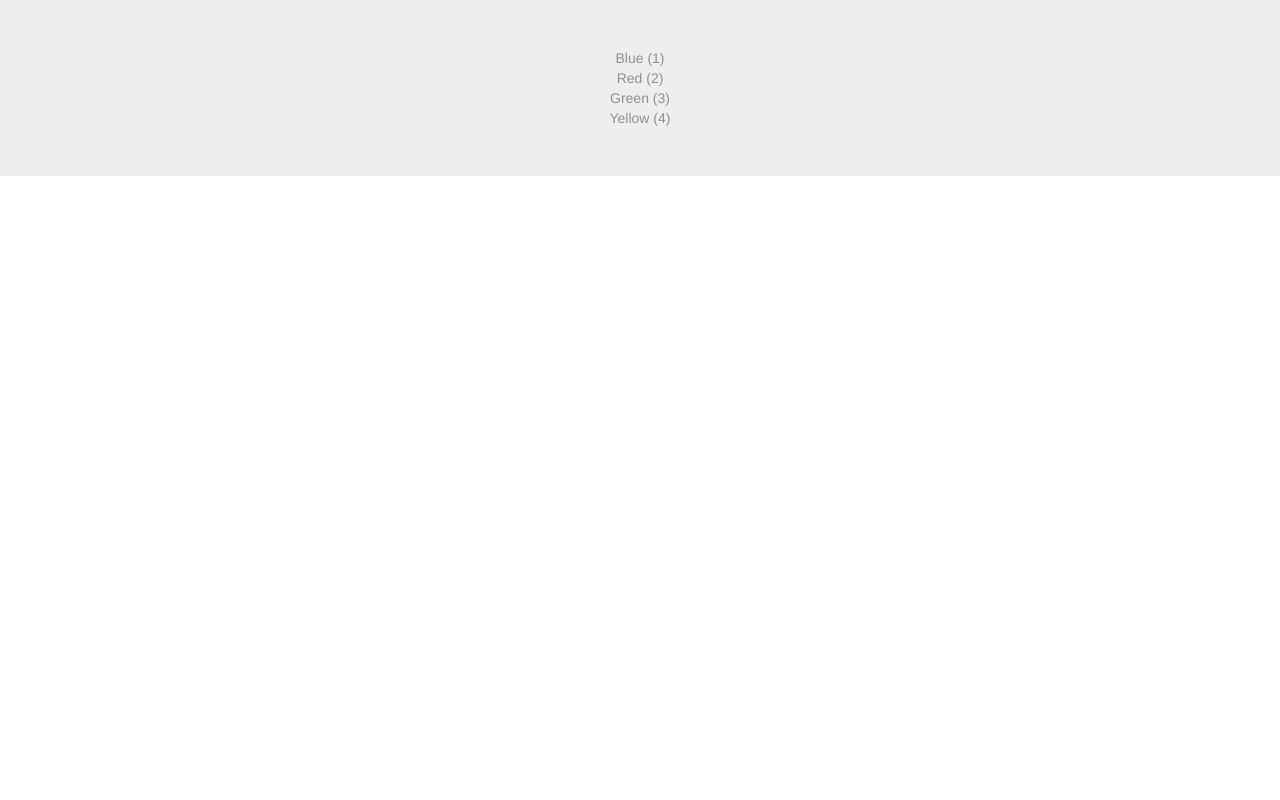
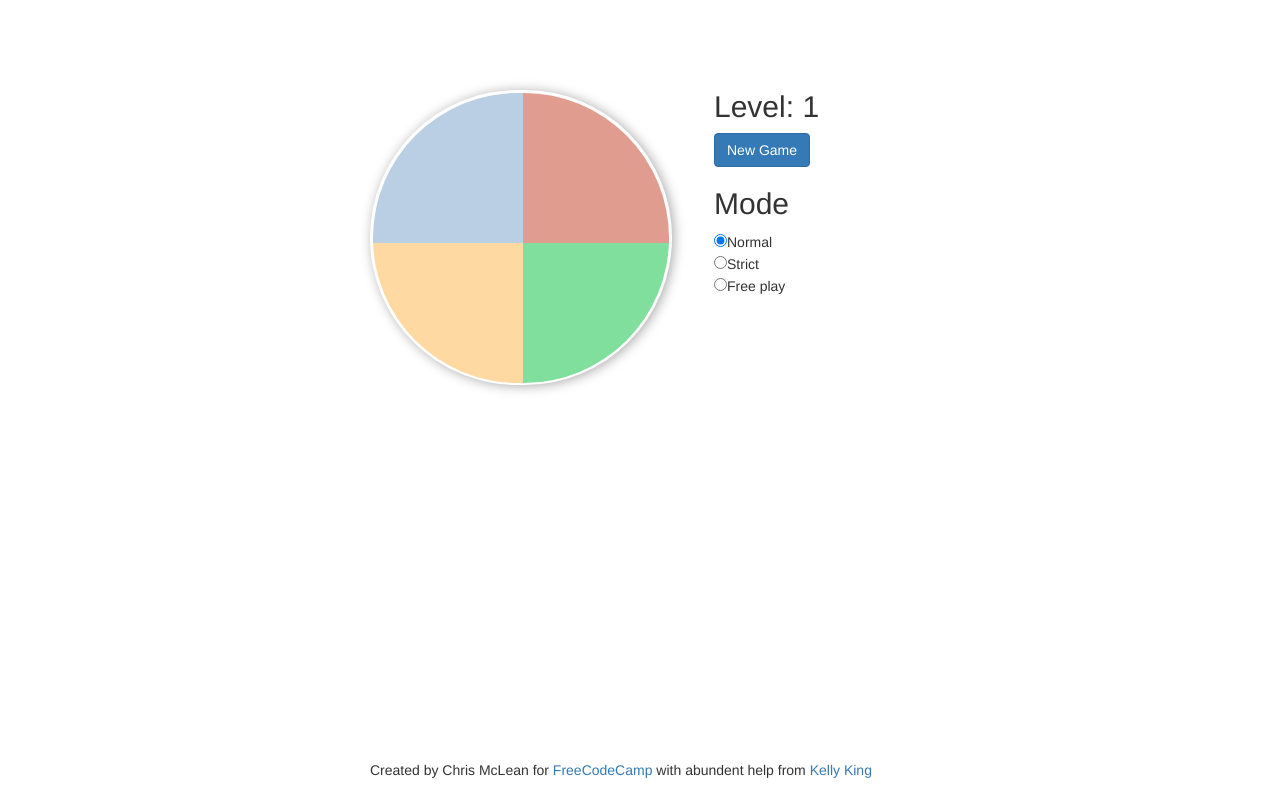
Before and after one commit to CronoxAU/SimonGame, a plain HTML site: page index.html in a window 1280 px wide. Drawn offline with nearby package versions, Linux system fonts and the light colour scheme.

Commit message:
UI and sounds in place
The user interface is now in place and the basic functionality is working correctly. Flashing and sounds on section presses are also implimented.
Next need to work on the game rules and the freeplay mode. Once that is completed I would like to work on the CSS to improve the look of the interface.

```diff
--- a/index.html
+++ b/index.html
@@ -7,10 +7,34 @@
   <script src="js/simon.js" type="text/javascript"></script>
 
 </head>
-
-<div class="jumbotron vertical-center secondary-bg text-center">
-  <div id="1" class="section" data-section="1">Blue (1)</div>
-  <div id="2" class="section" data-section="2">Red (2)</div>
-  <div id="3" class="section" data-section="3">Green (3)</div>
-  <div id="4" class="section" data-section="4">Yellow (4)</div>
+<body>
+<div class="wrapper">
+  <div class="game-board">
+				<div class="simon">
+					<ul>
+						<li id="0" class="section red" data-section="0"></li>
+						<li id="1" class="section blue" data-section="1"></li>
+						<li id="2" class="section yellow" data-section="2"></li>
+						<li id="3" class="section green" data-section="3"></li>
+					</ul>
+				</div>
+			</div>
+      			<div class="game-info">
+				<h2 id="level">Level: <span data-level="0">0</span></h2>
+				<button class="btn btn-primary" data-action="start">New Game</button>
+				<p data-action="lose">Sorry, you lost on <span data-level="0"></span> levels!</p>
+				<p data-action="wrong">Sorry, wrong button, replaying level <span data-level="0"></span> </p>
+			</div>
+			<div>
+				<h2>Mode</h2>
+				<input type="radio" name="mode" value="normal" checked>Normal<br>
+				<input type="radio" name="mode" value="strict">Strict<br>
+				<input type="radio" name="mode" value="free">Free play
+			</div>
+		<div data-action="sound"></div>
+		<footer>
+      Created by Chris McLean for <a href='https://www.freecodecamp.com'>FreeCodeCamp</a> with abundent help from <a href="https://codeplanet.io/building-simon-says-javascript/">Kelly King</a>
+		</footer>
 </div>
+</body>
+</html>
--- a/js/simon.js
+++ b/js/simon.js
@@ -1,45 +1,69 @@
 var game = {
   sequence: [], //the full sequence of flashes
-  currentLevel: 0,  //the level the user is up too
+  gameLevel: 0,  //the level the user is up too
   gameOver: 0,
   usersTurn: false, //whether it is the users turn or not (only count presses if it is there turn)
   userTurnLevel:  0,  //the position in the sequence the user is currently guessing
   UPHandlerinitialised: false, // whether the press section handler is initialised
+  mode: 'normal',
 
   init: function () {
+    var that = this;
     if(this.UPHandlerinitialised === false){		//checks to see if handlers are already active
 			this.initUserPressHandler();		//if not activate them
+      $('[data-action=start]').on('click', function() {
+				that.startNewGame();
+			});
+      $('input[name=mode]').on('change', function(e) {
+				that.changeMode(e);
+			});
 		}
     this.startNewGame();
-    this.playbackCurrent();
+    if(this.mode !== 'free'){
+      this.playbackCurrent();
+  }
   },
 
   startNewGame: function () {
     for (var i = 0; i < 20; i++) {
       this.sequence[i] = getRandomInt(0, 3);
     }
-    this.currentLevel = 1;
+    console.log('new game, mode is ' + this.mode);
+    if(this.mode !== 'free'){
+    this.gameLevel = 1;
+    $('[data-level]').text(this.gameLevel);
+    } else {
+      $('[data-level]').text('free play');
+      usersTurn = false;
+    }
     this.gameOver = 0;
+    $('p[data-action="lose"]').hide();
+    $('p[data-action="wrong"]').hide();
   },
 
   flash: function (sID) {
-    //that.playSound(pad);
+    this.playSound(sID);
     console.log("flashing " + sID);
-    $("#section" + sID).stop().animate({
-      opacity: '1'
-    }, {
-        duration: 400,
-        complete: function () {
-          $("#section" + sID).stop().animate({
-            opacity: '.5'
-          }, 500);
-        }
-      });
+    var $section = $('[data-section=' + sID + ']').addClass('lit');
+				window.setTimeout(function() {
+					$section.removeClass('lit');
+				}, 500);
+  },
+
+  changeMode: function(e) {
+			this.mode = e.target.value;
+      this.startNewGame;
+		},
+
+  playSound: function(sID){
+    var soundID = sID + 1;
+    var soundFile = 'https://s3.amazonaws.com/freecodecamp/simonSound' + soundID + '.mp3';
+    var audio = new Audio(soundFile);
+    audio.play();
   },
 
   initUserPressHandler: function(){
 		var that=this;
-    console.log("setting up handler");
 		$('.section').on('mouseup',function(){
 			if(that.usersTurn===true){
 				var section=parseInt($(this).data('section'),10);
@@ -47,27 +71,36 @@ var game = {
         that.userPlayed(section);
 			}
 		});
-    console.log("handler done");
 		this.UPHandlerinitialised = true;
 	},
 
   userPlayed: function(sID){
     if(this.sequence[this.userTurnLevel] == sID){
         this.userTurnLevel++;
-        if(this.userTurnLevel == this.currentLevel){
-            this.currentLevel++;
-            this.playbackCurrent();
+        if(this.userTurnLevel == this.gameLevel){
+            this.newLevel();
         }
     } else {
 
     }
   },
 
+  newLevel: function(){
+    this.gameLevel++;
+    this.userTurnLevel= 0;
+    $('[data-level]').text(this.gameLevel);
+    var $section = $('level').addClass('highlight-text');
+				window.setTimeout(function() {
+					$section.removeClass('highlight-text');
+				}, 500);
+    this.playbackCurrent();
+  },
+
   playbackCurrent: function () {
     var that = this;
     console.log(this.sequence);
     $.each(this.sequence, function (index, val) {		//iterate over each value in the generated array
-      if (that.currentLevel-1 >= index) {         //only flash items up to and including the current level
+      if (that.gameLevel-1 >= index) {         //only flash items up to and including the current level
         setTimeout(function () {
           that.flash(val);
         }, 1000 * index);				// multiply timeout by how many items in the array so that they play sequentially
--- a/simon.css
+++ b/simon.css
@@ -1,9 +1,116 @@
-body {
-  font-family: 'Overpass Mono', monospace;
-  color:#263238;
-  font-size:20px;
+
+
+.wrapper {
+	width: 540px;
+	margin: 0 auto;
+}
+
+ul {
+	list-style: none;
+}
+
+ul, li {
+	padding: 0;
+	margin: 0;
+}
+.simon {
+	background: #fff;
+	position: relative;
+	float: left;
+	margin-right: 3em;
+	width: 302px;
+	height: 295px;
+	-webkit-border-radius: 150px 150px 150px 150px;
+	border-radius: 150px 150px 150px 150px;
+    -moz-box-shadow: 2px 1px 12px #aaa;
+    -webkit-box-shadow: 2px 1px 12px #aaa;
+    -o-box-shadow: 2px 1px 12px #aaa;
+    box-shadow: 2px 1px 12px #aaa;
+}
+
+.active {
+	opacity: 1 !important;
+}
+
+.clearfix {
+	width: 100%;
+	clear: both;
 }
 
 .section {
-  opacity: .5;
+	opacity: 0.5;
+	-webkit-transition: opacity 250ms ease;
+	-moz-transition: opacity 250ms ease;
+	-ms-transition: opacity 250ms ease;
+	-o-transition: opacity 250ms ease;
+	transition: opacity 250ms ease;
 }
+
+.section.lit {
+	opacity: 1;
+}
+
+.red, .blue, .yellow, .green {
+	height: 290px;
+	-webkit-border-radius: 150px 150px 150px 150px;
+	border-radius: 150px 150px 150px 150px;
+	position: absolute;
+	text-indent: 10000px;
+  margin:3px;
+}
+
+.red:hover, .blue:hover, .yellow:hover, .green:hover {
+	border: 2px solid black
+}
+
+.red {
+	background: 	#C23B22;
+	clip: rect(0px, 300px, 150px, 150px);
+	width: 296px;
+}
+
+.blue {
+	background: 	#779ECB;
+	clip: rect(0px, 150px, 150px, 0px);
+	width: 300px;
+}
+
+.yellow {
+	background: #FFB347;
+	clip: rect(150px, 150px, 300px, 0px);
+	width: 300px;
+}
+
+.green {
+	background: 		#03C03C;
+	clip: rect(150px,300px, 300px, 150px);
+	width: 296px;
+}
+
+.game-info {
+	margin-top: 90px;
+}
+
+.game-options h2 {
+	margin-top: 30px;
+	margin-bottom: 0;
+}
+
+.highlight-text{
+	color: #AA0000
+}
+
+.game-options input[type="radio"] {
+	margin-right: 10px;
+}
+
+.hoverable:hover {
+	cursor: pointer;
+}
+
+footer {
+	position: absolute;
+	bottom: 20px;
+	clear: both;
+	text-align: center;
+}
```
